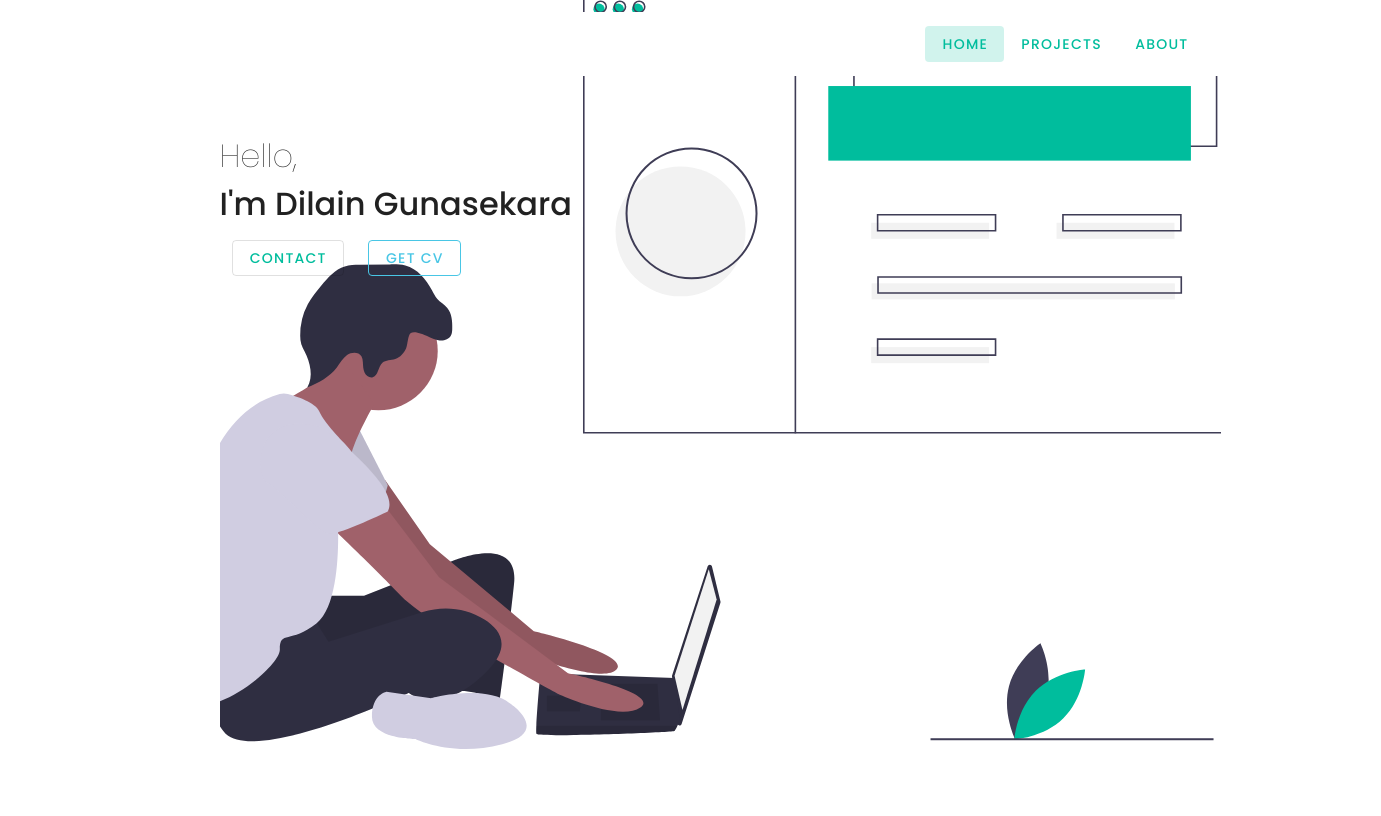
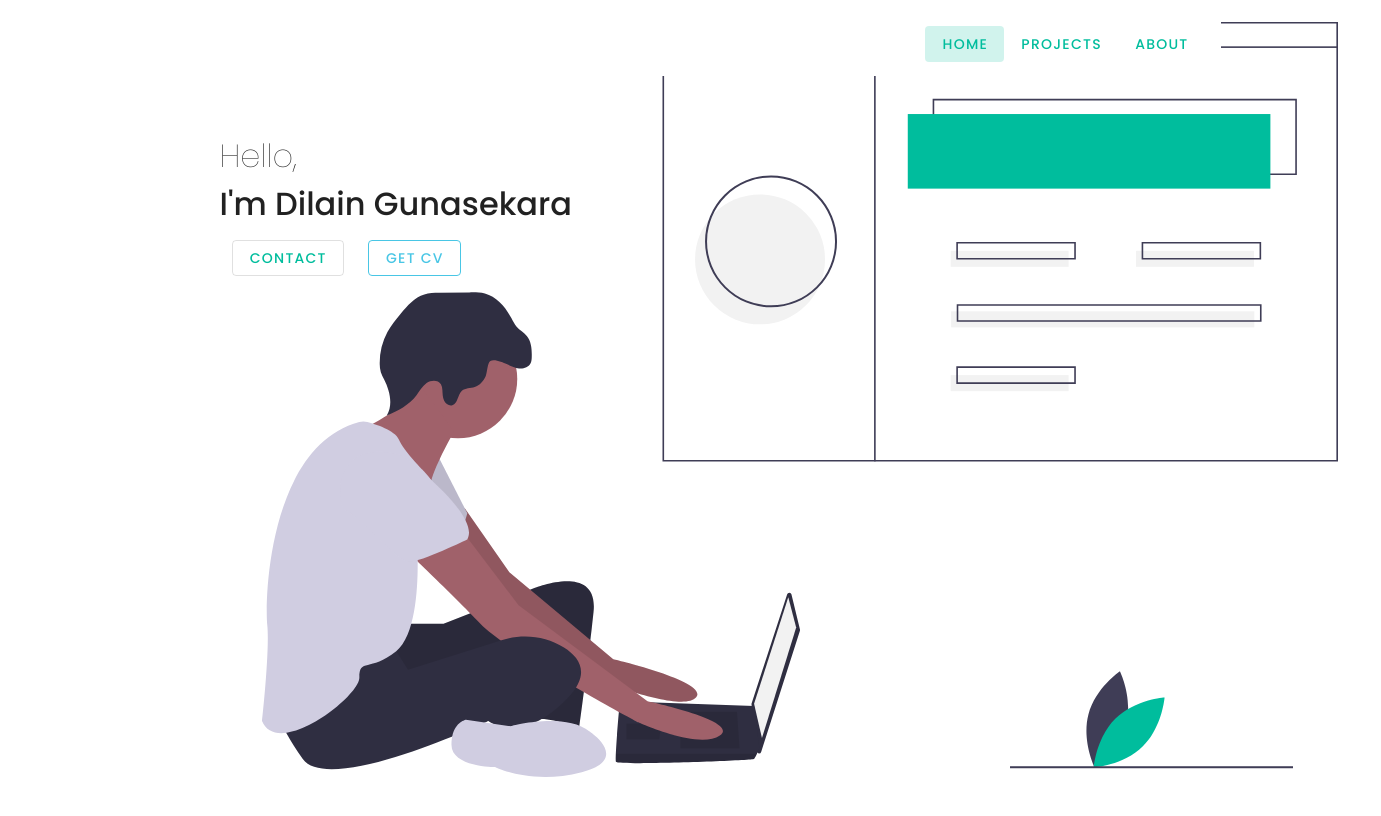
Before and after one commit to DSGunasekara/Portfolio, a Vue app: page / in a window 1280 px wide. Shown: the top 816 px of the page, 1381 px wide, since content can reach past the window. Built offline with nearby package versions, Linux system fonts and the light colour scheme.

Commit message:
home page updated

```diff
--- a/src/views/Home.vue
+++ b/src/views/Home.vue
@@ -76,10 +76,13 @@ export default {
   margin-top: -8rem;
   margin-left: 10rem;
   background-image: url("~@/assets/undraw_web_developer_p3e5.svg");
-  height: 100vh; /* You must set a specified height */
+  height: auto; /* You must set a specified height */
   background-position: center; /* Center the image */
   background-repeat: no-repeat; /* Do not repeat the image */
-  width: auto;
+  width: 100%;
+}
+.container{
+  height: 75vh;
 }
 
 </style>
```
